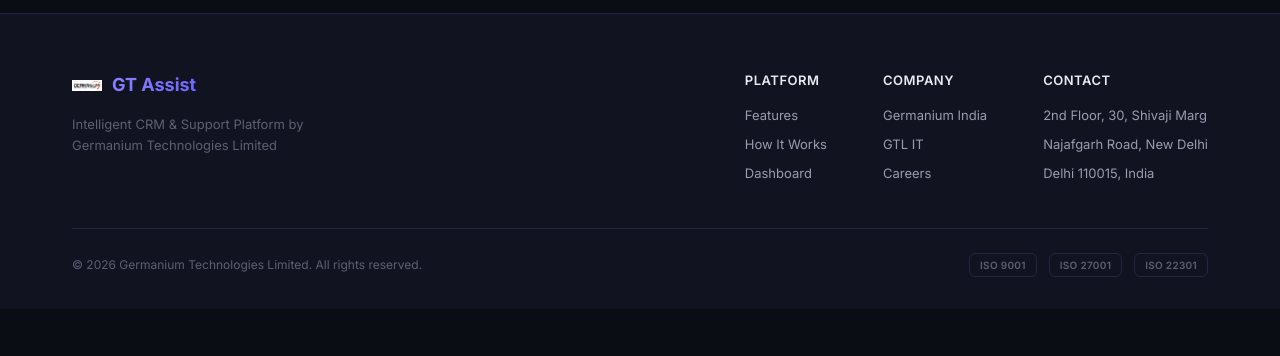
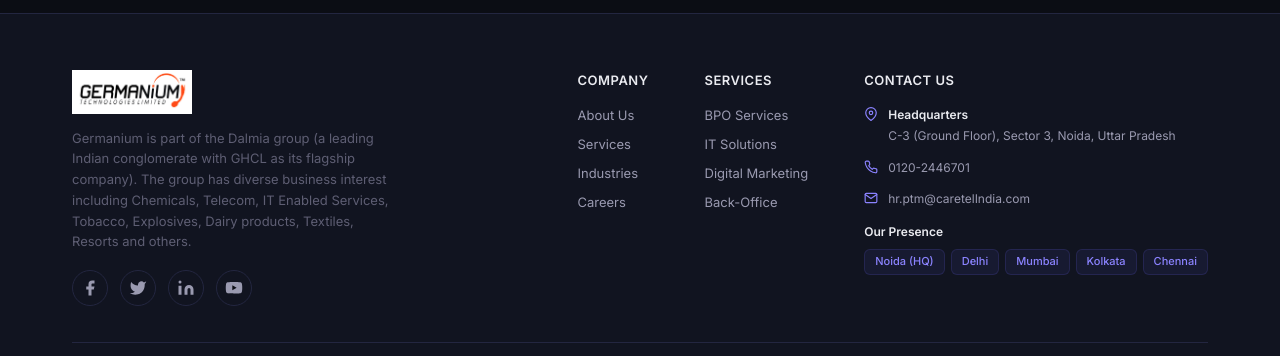
Before and after one commit to devanshgoel15/GT-Assist, a website: page public/landing.html in a window 1280 px wide. Shown: the part 3263-3619 px from the top of the page. Before the commit the page ends 3572 px from the top, so only its background shows below. Drawn offline with Linux system fonts and the light colour scheme.

Commit message:
Update footer to match gtlit.com with contact info and social links

```diff
--- a/public/landing.css
+++ b/public/landing.css
@@ -745,7 +745,7 @@ a {
 }
 
 .footer-brand {
-  max-width: 280px;
+  max-width: 320px;
 }
 
 .footer-logo {
@@ -756,10 +756,9 @@ a {
 }
 
 .footer-logo-img {
-  width: 30px;
-  height: 30px;
+  width: 120px;
+  height: auto;
   object-fit: contain;
-  border-radius: 6px;
 }
 
 .footer-logo span {
@@ -834,6 +833,89 @@ a {
   border: 1px solid var(--border);
   border-radius: 6px;
   letter-spacing: 0.3px;
+}
+
+/* Footer Social Icons */
+.footer-socials {
+  display: flex;
+  gap: 12px;
+  margin-top: 18px;
+}
+
+.social-icon {
+  width: 36px;
+  height: 36px;
+  border-radius: 50%;
+  border: 1px solid var(--border);
+  display: flex;
+  align-items: center;
+  justify-content: center;
+  color: var(--text-secondary);
+  transition: all var(--transition);
+}
+
+.social-icon:hover {
+  background: rgba(108, 99, 255, 0.12);
+  border-color: var(--accent);
+  color: var(--accent-light);
+}
+
+/* Footer Contact Items */
+.footer-contact-item {
+  display: flex;
+  align-items: flex-start;
+  gap: 10px;
+  margin-bottom: 12px;
+  font-size: 13px;
+  color: var(--text-secondary);
+}
+
+.footer-contact-item svg {
+  margin-top: 2px;
+  flex-shrink: 0;
+  color: var(--accent-light);
+}
+
+.footer-contact-item strong {
+  display: block;
+  color: var(--text-primary);
+  font-size: 12px;
+  font-weight: 600;
+  margin-bottom: 2px;
+}
+
+.footer-contact-item p {
+  margin-bottom: 0;
+  font-size: 12px;
+}
+
+/* Footer Presence Tags */
+.footer-presence {
+  margin-top: 14px;
+}
+
+.footer-presence strong {
+  display: block;
+  font-size: 12px;
+  font-weight: 600;
+  color: var(--text-primary);
+  margin-bottom: 8px;
+}
+
+.presence-tags {
+  display: flex;
+  flex-wrap: wrap;
+  gap: 6px;
+}
+
+.presence-tags span {
+  padding: 3px 10px;
+  background: rgba(108, 99, 255, 0.08);
+  border: 1px solid rgba(108, 99, 255, 0.15);
+  border-radius: 6px;
+  font-size: 11px;
+  font-weight: 500;
+  color: var(--accent-light);
 }
 
 /* ===== Responsive Design ===== */
--- a/public/landing.html
+++ b/public/landing.html
@@ -27,7 +27,6 @@
         <a href="#features" class="nav-link">Features</a>
         <a href="#how-it-works" class="nav-link">How It Works</a>
         <a href="#stats" class="nav-link">Why Us</a>
-
       </div>
       <button class="nav-mobile-toggle" id="navToggle" aria-label="Toggle menu">
         <span></span><span></span><span></span>
@@ -308,28 +307,65 @@
         <div class="footer-brand">
           <div class="footer-logo">
             <img src="company-logo.png" alt="Germanium Technologies" class="footer-logo-img" />
-            <span>GT Assist</span>
           </div>
-          <p class="footer-tagline">Intelligent CRM & Support Platform by<br />Germanium Technologies Limited</p>
+          <p class="footer-tagline">Germanium is part of the Dalmia group (a leading Indian conglomerate with GHCL as its flagship company). The group has diverse business interest including Chemicals, Telecom, IT Enabled Services, Tobacco, Explosives, Dairy products, Textiles, Resorts and others.</p>
+          <div class="footer-socials">
+            <a href="#" class="social-icon" aria-label="Facebook">
+              <svg width="18" height="18" viewBox="0 0 24 24" fill="currentColor"><path d="M18 2h-3a5 5 0 0 0-5 5v3H7v4h3v8h4v-8h3l1-4h-4V7a1 1 0 0 1 1-1h3z"/></svg>
+            </a>
+            <a href="#" class="social-icon" aria-label="Twitter">
+              <svg width="18" height="18" viewBox="0 0 24 24" fill="currentColor"><path d="M23 3a10.9 10.9 0 0 1-3.14 1.53 4.48 4.48 0 0 0-7.86 3v1A10.66 10.66 0 0 1 3 4s-4 9 5 13a11.64 11.64 0 0 1-7 2c9 5 20 0 20-11.5a4.5 4.5 0 0 0-.08-.83A7.72 7.72 0 0 0 23 3z"/></svg>
+            </a>
+            <a href="#" class="social-icon" aria-label="LinkedIn">
+              <svg width="18" height="18" viewBox="0 0 24 24" fill="currentColor"><path d="M16 8a6 6 0 0 1 6 6v7h-4v-7a2 2 0 0 0-2-2 2 2 0 0 0-2 2v7h-4v-7a6 6 0 0 1 6-6z"/><rect x="2" y="9" width="4" height="12"/><circle cx="4" cy="4" r="2"/></svg>
+            </a>
+            <a href="#" class="social-icon" aria-label="YouTube">
+              <svg width="18" height="18" viewBox="0 0 24 24" fill="currentColor"><path d="M22.54 6.42a2.78 2.78 0 0 0-1.94-2C18.88 4 12 4 12 4s-6.88 0-8.6.46a2.78 2.78 0 0 0-1.94 2A29 29 0 0 0 1 11.75a29 29 0 0 0 .46 5.33A2.78 2.78 0 0 0 3.4 19.1c1.72.46 8.6.46 8.6.46s6.88 0 8.6-.46a2.78 2.78 0 0 0 1.94-2 29 29 0 0 0 .46-5.25 29 29 0 0 0-.46-5.43z"/><polygon points="9.75 15.02 15.5 11.75 9.75 8.48 9.75 15.02" fill="#0b0d14"/></svg>
+            </a>
+          </div>
         </div>
         <div class="footer-links-group">
           <div class="footer-col">
-            <h4>Platform</h4>
-            <a href="#features">Features</a>
-            <a href="#how-it-works">How It Works</a>
-            <a href="admin.html">Dashboard</a>
+            <h4>Company</h4>
+            <a href="https://gtlit.com" target="_blank" rel="noopener">About Us</a>
+            <a href="https://gtlit.com" target="_blank" rel="noopener">Services</a>
+            <a href="https://gtlit.com" target="_blank" rel="noopener">Industries</a>
+            <a href="https://gtlit.com" target="_blank" rel="noopener">Careers</a>
           </div>
           <div class="footer-col">
-            <h4>Company</h4>
-            <a href="https://germaniumindia.com" target="_blank" rel="noopener">Germanium India</a>
-            <a href="https://gtlit.com" target="_blank" rel="noopener">GTL IT</a>
-            <a href="#">Careers</a>
+            <h4>Services</h4>
+            <a href="https://gtlit.com" target="_blank" rel="noopener">BPO Services</a>
+            <a href="https://gtlit.com" target="_blank" rel="noopener">IT Solutions</a>
+            <a href="https://gtlit.com" target="_blank" rel="noopener">Digital Marketing</a>
+            <a href="https://gtlit.com" target="_blank" rel="noopener">Back-Office</a>
           </div>
           <div class="footer-col">
-            <h4>Contact</h4>
-            <p>2nd Floor, 30, Shivaji Marg</p>
-            <p>Najafgarh Road, New Delhi</p>
-            <p>Delhi 110015, India</p>
+            <h4>Contact Us</h4>
+            <div class="footer-contact-item">
+              <svg width="14" height="14" viewBox="0 0 24 24" fill="none" stroke="currentColor" stroke-width="2" stroke-linecap="round" stroke-linejoin="round"><path d="M21 10c0 7-9 13-9 13s-9-6-9-13a9 9 0 0 1 18 0z"/><circle cx="12" cy="10" r="3"/></svg>
+              <div>
+                <strong>Headquarters</strong>
+                <p>C-3 (Ground Floor), Sector 3, Noida, Uttar Pradesh</p>
+              </div>
+            </div>
+            <div class="footer-contact-item">
+              <svg width="14" height="14" viewBox="0 0 24 24" fill="none" stroke="currentColor" stroke-width="2" stroke-linecap="round" stroke-linejoin="round"><path d="M22 16.92v3a2 2 0 0 1-2.18 2 19.79 19.79 0 0 1-8.63-3.07 19.5 19.5 0 0 1-6-6 19.79 19.79 0 0 1-3.07-8.67A2 2 0 0 1 4.11 2h3a2 2 0 0 1 2 1.72c.13.84.36 1.66.7 2.44a2 2 0 0 1-.45 2.11L8.09 9.91a16 16 0 0 0 6 6l1.27-1.27a2 2 0 0 1 2.11-.45c.78.34 1.6.57 2.44.7A2 2 0 0 1 22 16.92z"/></svg>
+              <p>0120-2446701</p>
+            </div>
+            <div class="footer-contact-item">
+              <svg width="14" height="14" viewBox="0 0 24 24" fill="none" stroke="currentColor" stroke-width="2" stroke-linecap="round" stroke-linejoin="round"><path d="M4 4h16c1.1 0 2 .9 2 2v12c0 1.1-.9 2-2 2H4c-1.1 0-2-.9-2-2V6c0-1.1.9-2 2-2z"/><polyline points="22,6 12,13 2,6"/></svg>
+              <p>hr.ptm@caretelIndia.com</p>
+            </div>
+            <div class="footer-presence">
+              <strong>Our Presence</strong>
+              <div class="presence-tags">
+                <span>Noida (HQ)</span>
+                <span>Delhi</span>
+                <span>Mumbai</span>
+                <span>Kolkata</span>
+                <span>Chennai</span>
+              </div>
+            </div>
           </div>
         </div>
       </div>
```
